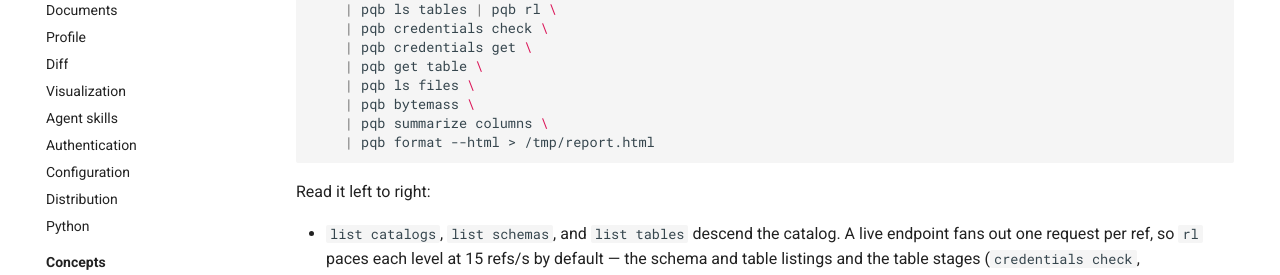
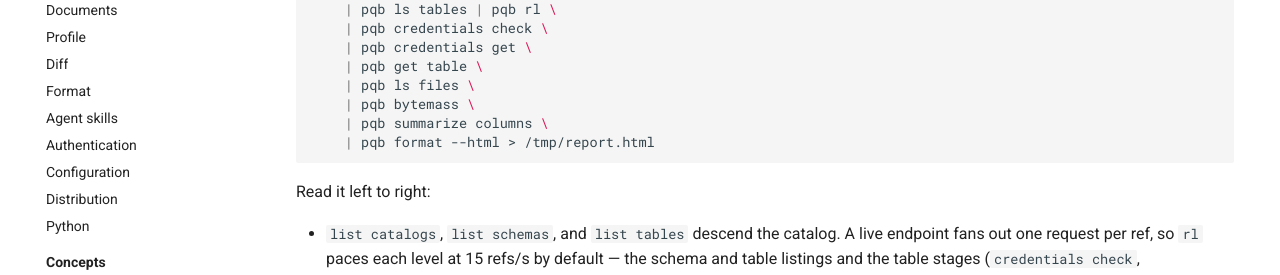
Before and after one commit to pqbench/pqbench, an MkDocs documentation site: the page built from docs/index.md, in a window 1280 px wide and 900 px high, scrolled down 799 px. Shown: the part 438-713 px from the top of the window. Built offline with MkDocs 1.6.1 and Material for MkDocs 9.7.7, drawn with Linux system fonts in a browser that asks for light colours; comment, search, counter and statistics services are not loaded.

Commit message:
docs: point the site nav and redirects at the format page

```diff
--- a/mkdocs.yml
+++ b/mkdocs.yml
@@ -89,7 +89,8 @@ plugins:
         "cli.md": "reference/cli.md"
         "profile.md": "reference/profile.md"
         "diff.md": "reference/diff.md"
-        "viz.md": "reference/viz.md"
+        "viz.md": "reference/format.md"
+        "reference/viz.md": "reference/format.md"
         "skill.md": "reference/skill.md"
         "delta.md": "guides/delta.md"
         "iceberg.md": "guides/iceberg.md"
@@ -147,7 +148,7 @@ nav:
       - Documents: reference/documents.md
       - Profile: reference/profile.md
       - Diff: reference/diff.md
-      - Visualization: reference/viz.md
+      - Format: reference/format.md
       - Agent skills: reference/skill.md
       - Authentication: reference/authentication.md
       - Configuration: reference/configuration.md
```
